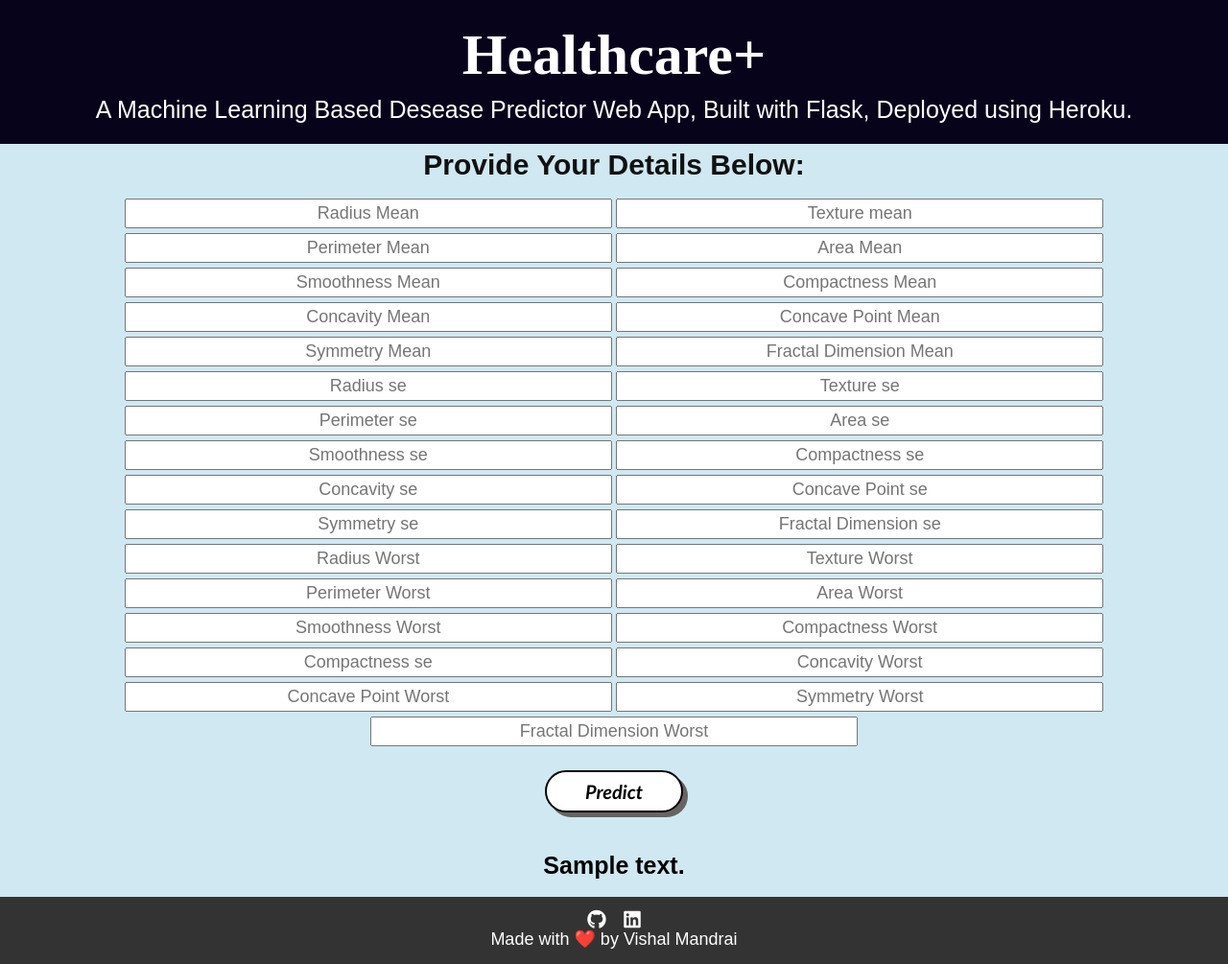
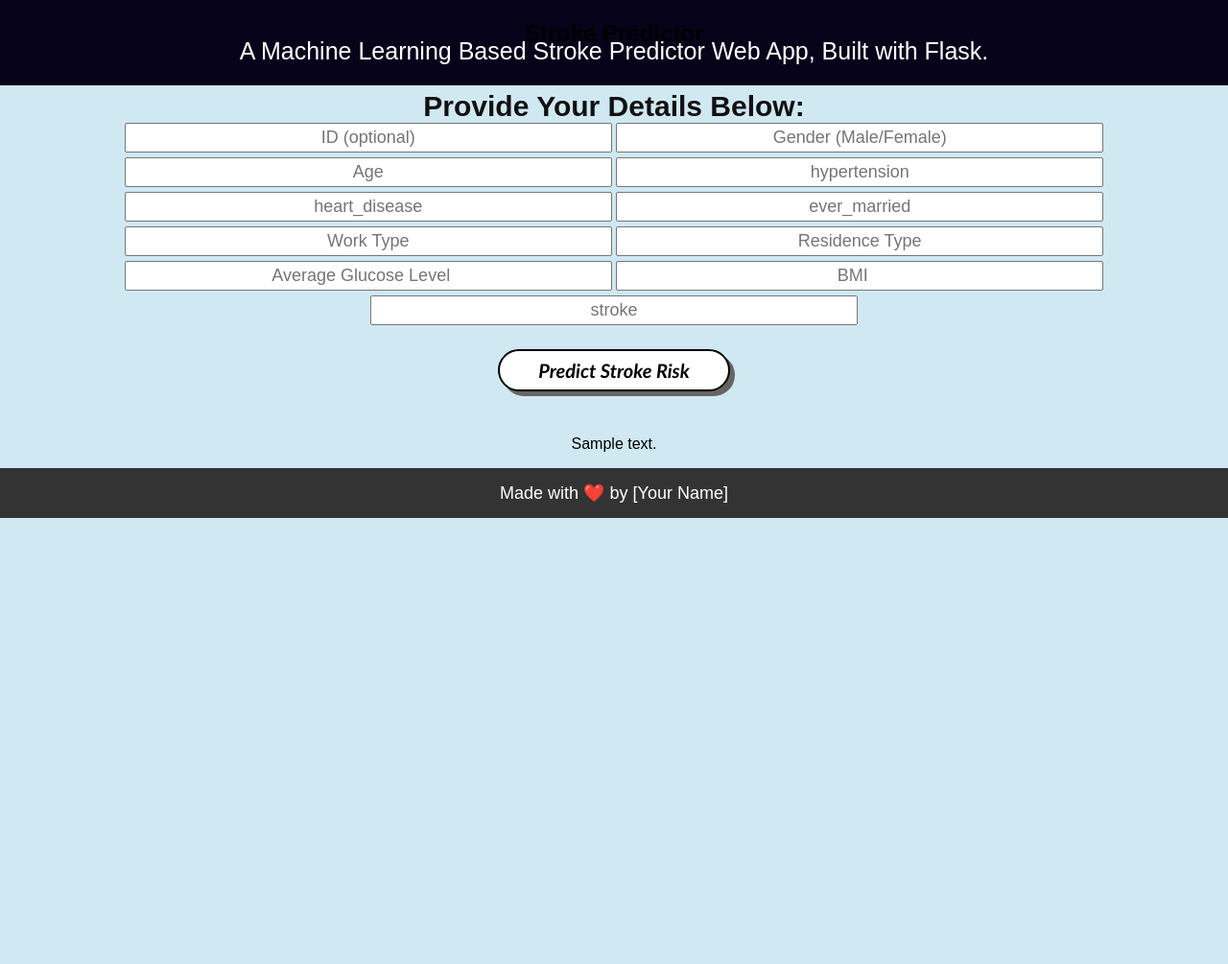
Before and after one commit to Ciaran-s-Deeplearning-Group/-, a Flask app: template 实验 - 副本/templates/stroke.html in a window 1280 px wide. Shown: the whole page at 96% size. After the commit the page ends 540 px from the top, so only its background shows below. Run offline with Flask 2, Linux system fonts and the light colour scheme; the template is opened without the code that fills it: most values are stand-ins (such as "Sample title", 1, 10 or a date in 2020); parts of the project's set-up code (start-up, migrations or seed data) failed here and were passed over; some libraries are stand-ins or nearby versions.

Commit message:
Add files via upload

```diff
--- a/实验 - 副本/app.py
+++ b/实验 - 副本/app.py
@@ -1,46 +1,63 @@
-## Importing relevant libraries....
 import numpy as np
 from flask import Flask, request, jsonify, render_template
 import pickle
 
 app = Flask(__name__)
 
+# 加载模型和缩放器
+with open("scaler_stroke.pkl", "rb") as f:
+    scaler = pickle.load(f)
+
+with open("stroke.pkl", "rb") as f:
+    logreg = pickle.load(f)
+
+# 假设模型训练时使用了这些特征名称（这些应该与前端表单中的字段匹配）
+# feature_names = ["age", "bp", "sugar", "heart_disease", ...]  # 根据实际情况填写
+
+def predict_stroke_from_features(features):
+    try:
+        # 确保特征数量正确，并转换为 numpy 数组
+        if len(features) != scaler.n_features_in_:
+            raise ValueError("Number of features does not match the model's expectations.")
+
+        final_features = np.array(features).reshape(1, -1)  # 重塑为 (1, n_features)
+        scaled_features = scaler.transform(final_features)
+        prediction = logreg.predict(scaled_features)
+
+        if prediction == 1:
+            prediction_text = 'Oops SORRY! You have stroke!'
+        else:
+            prediction_text = 'Great News! You are healthy!'
+
+        return prediction_text
+    except Exception as e:
+        return str(e)  # 返回错误消息
 
 @app.route('/')
 def home():
     return render_template('index_main.html')
 
-##----------------------------------------------------------------------------
-                             ## STROKE ##
-##----------------------------------------------------------------------------
 @app.route("/stroke")
 def stroke():
     return render_template("stroke.html")
 
-@app.route('/predict_stroke',methods=['POST'])
+@app.route('/_canpredictcer', methods=['POST'])
 def predict_stroke():
-    '''
-    For rendering results on HTML GUI
-    '''
-    int_features = [int(x) for x in request.form.values()]
-    final_features = [np.array(int_features)]
+    # 从表单中获取特征值，注意这里需要确保表单字段与模型特征匹配
+    # 假设表单字段名称与 feature_names 列表中的名称相同
+    features = []
+    for name in feature_names:  # 确保这里的 name 与表单中的 input name 对应
+        value = request.form.get(name)
+        try:
+            # 根据实际情况转换数据类型，可能是 int、float 或保持为 str（如果模型需要）
+            # 这里假设所有特征都是浮点数
+            features.append(float(value))
+        except ValueError:
+            # 如果转换失败，可以添加错误处理或默认值
+            features.append(np.nan)  # 或者使用其他默认值，但模型可能需要处理 NaN
 
-    ## Un-pickling scaler file....
-    scaler = pickle.load(open("scaler_stroke.pkl" , "rb"))
-
-    ## Un-pickling scaler file....
-    logreg = pickle.load(open("stroke.pkl" , "rb"))
-
-    temp = scaler.transform(final_features)
-    prediction = logreg.predict(temp)
-
-    if prediction == 1:
-            return render_template('stroke.html', prediction_text='Oops SORRY! You have stroke!')
-    else:
-        return render_template('stroke.html', prediction_text='Great News! You are healthy!')
-
-##----------------------------------------------------------------------------
-##----------------------------------------------------------------------------
+    prediction_text = predict_stroke_from_features(features)
+    return render_template('stroke.html', prediction_text=prediction_text)
 
 if __name__ == "__main__":
-    app.run(debug=True)
+    app.run(debug=True, host='0.0.0.0', port=5000)  # 默认端口是5000，但您可以根据需要更改它
--- a/实验 - 副本/templates/stroke.html
+++ b/实验 - 副本/templates/stroke.html
@@ -1,86 +1,54 @@
 <!DOCTYPE html>
-
 <html lang="en" dir="ltr">
 <head>
     <meta charset="utf-8">
-        <title>Healthcare+</title>
-        <link rel="shortcut icon" href="{{ url_for('static', filename='healthcare-icon.ico') }}">
+    <title>Stroke Predictor</title>
+    <link rel="shortcut icon" href="{{ url_for('static', filename='favicon.ico') }}"> <!-- 假设您有一个名为favicon.ico的图标 -->
     <link rel="stylesheet" type="text/css" href="{{ url_for('static', filename='style.css') }}">
-        <script src="https://kit.fontawesome.com/5f3f547070.js" crossorigin="anonymous"></script>
-        <link href="https://fonts.googleapis.com/css2?family=Pacifico&display=swap" rel="stylesheet">
-
-
+    <!-- 移除或替换其他不必要的外部链接，如字体和图标库，除非您确实需要使用它们 -->
 </head>
-
 <body>
-
-        <!-- Website Title -->
     <div class="container">
-            <h2 class='container-heading'><span class="heading_font">Healthcare+</span></h2><br>
-            <div class='description'>
-    			<p>A Machine Learning Based Desease Predictor Web App, Built with Flask, Deployed using Heroku.</p>
+        <h2 class="container-heading">Stroke Predictor</h2>
+        <div class="description">
+            <p>A Machine Learning Based Stroke Predictor Web App, Built with Flask.</p>
         </div>
     </div>
 
+    <div class="ml-container">
+        <form action="{{ url_for('predict_stroke') }}" method="POST">
+            <div class="description2"><p>Provide Your Details Below:</p></div>
+            <input class="form-input" type="text" name="id" placeholder="ID (optional)" /> <!-- ID通常是可选的，因为它不影响预测 -->
+            <input class="form-input" type="text" name="gender" placeholder="Gender (Male/Female)" required="required" />
+            <input class="form-input" type="text" name="age" placeholder="Age" required="required" />
+
+            <input class="form-input" type="text" name="hypertension" placeholder="hypertension" required="required" />
+            <input class="form-input" type="text" name="heart_disease" placeholder="heart_disease" required="required" />
+            <input class="form-input" type="text" name="ever_married" placeholder="ever_married" required="required" />
+
+            <input class="form-input" type="text" name="work_type" placeholder="Work Type" required="required" />
+            <input class="form-input" type="text" name="Residence_type" placeholder="Residence Type" required="required" />
+            <input class="form-input" type="number" name="avg_glucose_level" placeholder="Average Glucose Level" required="required" />
+            <input class="form-input" type="number" name="bmi" placeholder="BMI" required="required" />
+
+            <input class="form-input" type="stroke" name="stroke" placeholder="stroke" required="required" />
 
 
-        <!-- Text Area -->
-    	<div class="ml-container">
-       		<form action="{{ url_for('predict_stroke') }}" method="POST">
-
-                <div class='description2'><p>Provide Your Details Below:</p></div><br>
-                <input class="form-input" type="text" name="Radius_mean" placeholder="Radius Mean" required="required" />
-                <input class="form-input" type="text" name="Texture_mean" placeholder="Texture mean" required="required" /><br>
-                <input class="form-input" type="text" name="Perimeter_mean" placeholder="Perimeter Mean" required="required" />
-                <input class="form-input" type="text" name="Area_mean" placeholder="Area Mean" required="required" /><br>
-                <input class="form-input" type="text" name="Smoothness_mean" placeholder="Smoothness Mean" required="required" />
-                <input class="form-input" type="text" name="Compactness_mean" placeholder="Compactness Mean" required="required" /><br>
-                <input class="form-input" type="text" name="Concavity_mean" placeholder="Concavity Mean" required="required" />
-                <input class="form-input" type="text" name="Concave points_mean" placeholder="Concave Point Mean" required="required" /><br>
-                <input class="form-input" type="text" name="Symmetry_mean" placeholder="Symmetry Mean" required="required" />
-                <input class="form-input" type="text" name="Fractal_dimension_mean" placeholder="Fractal Dimension Mean" required="required" /><br>
-                <input class="form-input" type="text" name="Radius_se" placeholder="Radius se" required="required" />
-                <input class="form-input" type="text" name="Texture_se" placeholder="Texture se" required="required" /><br>
-                <input class="form-input" type="text" name="Perimeter_se" placeholder="Perimeter se" required="required" />
-                <input class="form-input" type="text" name="Area_se" placeholder="Area se" required="required" /><br>
-                <input class="form-input" type="text" name="Smoothness_se" placeholder="Smoothness se" required="required" />
-                <input class="form-input" type="text" name="Compactness_se" placeholder="Compactness se" required="required" /><br>
-                <input class="form-input" type="text" name="Concavity_se" placeholder="Concavity se" required="required" />
-                <input class="form-input" type="text" name="Concave points_se" placeholder="Concave Point se" required="required" /><br>
-                <input class="form-input" type="text" name="Symmetry_se" placeholder="Symmetry se" required="required" />
-                <input class="form-input" type="text" name="Fractal_dimension_se" placeholder="Fractal Dimension se" required="required" /><br>
-                <input class="form-input" type="text" name="Radius_worst" placeholder="Radius Worst" required="required" />
-                <input class="form-input" type="text" name="Texture_worst" placeholder="Texture Worst" required="required" /><br>
-                <input class="form-input" type="text" name="Perimeter_worst" placeholder="Perimeter Worst" required="required" />
-                <input class="form-input" type="text" name="Area_worst" placeholder="Area Worst" required="required" /><br>
-                <input class="form-input" type="text" name="Smoothness_worst" placeholder="Smoothness Worst" required="required" />
-                <input class="form-input" type="text" name="Compactness_worst" placeholder="Compactness Worst" required="required" /><br>
-                <input class="form-input" type="text" name="Compactness_se" placeholder="Compactness se" required="required" />
-                <input class="form-input" type="text" name="Concavity_worst" placeholder="Concavity Worst" required="required" /><br>
-                <input class="form-input" type="text" name="Concave points_worst" placeholder="Concave Point Worst" required="required" />
-                <input class="form-input" type="text" name="Symmetry_worst" placeholder="Symmetry Worst" required="required" /><br>
-                <input class="form-input" type="text" name="Fractal_dimension_worst" placeholder="Fractal Dimension Worst" required="required" /><br>
-
-        		<input type="submit" class="my-cta-button" value="Predict">
-        		<br><br><br>
-
+            <br>
+            <input type="submit" class="my-cta-button" value="Predict Stroke Risk">
         </form>
     </div>
-        <div class='description1'>
-              <p>{{ prediction_text }}</p>
-    	</div>
-        <br>
 
+    <!-- 预测结果显示区域（这部分通常由Flask后端通过渲染模板时传递的数据来填充） -->
+    <div class="prediction-result">
+        <p>{{ prediction_text }}</p> <!-- Flask后端应该传递一个名为prediction_text的变量到模板中 -->
     </div>
 
-        <!-- Footer -->
-       <div class='footer'>
+    <div class="footer">
         <div class="contact">
-               <a target="_blank" href="https://github.com/VishalMandrai/Healthcare-ML-Based-Web-App"><i class="fab fa-github fa-lg contact-icon"></i></a>
-               <a target="_blank" href="https://www.linkedin.com/in/vishal-mandrai999/"><i class="fab fa-linkedin fa-lg contact-icon"></i></a>
+            <!-- 社交链接等 -->
         </div>
-           <p class='footer-description'>Made with ❤️ by Vishal Mandrai</p>
+        <p class="footer-description">Made with ❤️ by [Your Name]</p>
     </div>
-
 </body>
 </html>
```
Also changed, not shown: 实验 - 副本/Stroke Notebook.py (+42 -54 lines), 新建 文本文档 (2).txt (added). Lines whose indentation alone changed are shown as unchanged.
